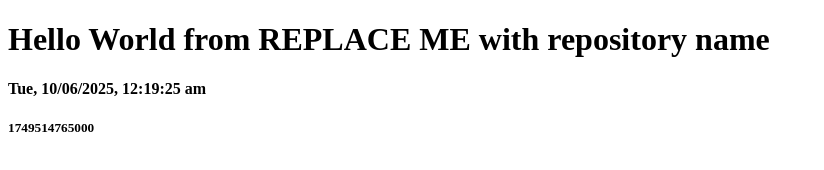
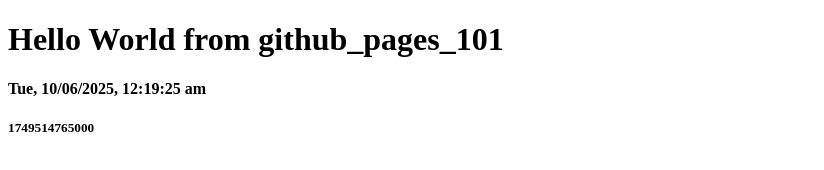
Before and after one commit to lijiaxin567/github_pages_101, a plain HTML site: page docs/index.html in a window 1280 px wide. Shown: the whole page, without its empty margins (0-824 px from the left). Drawn offline with Linux system fonts and the light colour scheme.

Commit message:
Update index.html

```diff
--- a/docs/index.html
+++ b/docs/index.html
@@ -6,7 +6,7 @@
     <title>my github_pages_101</title>
 </head>
 <body>
-    <h1>Hello World from REPLACE ME with repository name</h1>
+    <h1>Hello World from github_pages_101</h1>
     <!-- ipaddresses paste next line -->
     <h4 id="id01">AAAA</h4>
     <h5 id="id02">AAAA</h5>
```
